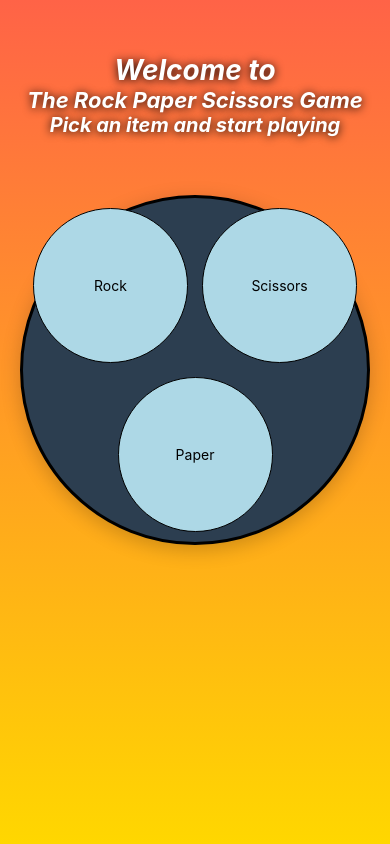
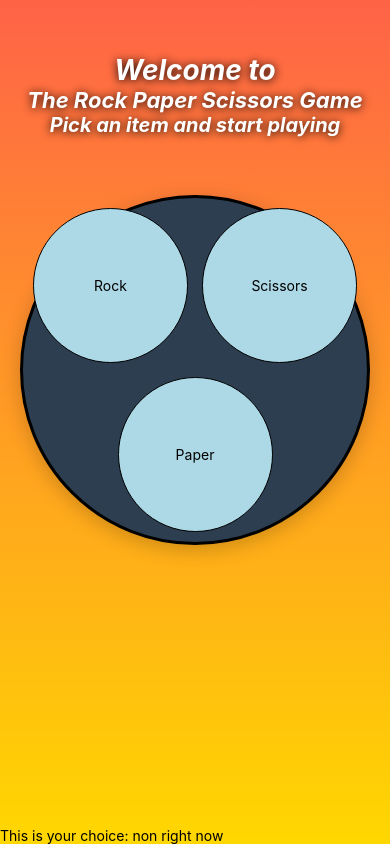
Before and after one commit to Clemond/Rock_paper_scissor_game_new, a React Native app: screen / in a window 390 px wide. Built offline with nearby package versions, Linux system fonts and the light colour scheme.

Commit message:
Added a PickDisplay component that displays the userPick on screen

```diff
--- a/App.js
+++ b/App.js
@@ -2,17 +2,23 @@ import { StatusBar } from "expo-status-bar";
 import { StyleSheet, Text, View } from "react-native";
 import Header from "./Components/Header";
 import ActionButtons from "./Components/ActionButtons";
+import PickDisplay from "./Components/PickDisplay";
 import { LinearGradient } from "expo-linear-gradient";
+import { useState } from "react";
 
 export default function App() {
-  const handlePress = (choice) => {
+  const [userChoice, setUserChoice] = useState("non right now");
+
+  const handleUserChoice = (choice) => {
+    setUserChoice(choice);
     console.log(`You chose:${choice}`);
   };
 
   return (
     <LinearGradient colors={["#FF6347", "#FFD700"]} style={styles.container}>
       <Header />
-      <ActionButtons onPress={handlePress} />
+      <ActionButtons onPress={handleUserChoice} />
+      <PickDisplay choice={userChoice} />
     </LinearGradient>
   );
 }
--- /dev/null
+++ b/Components/PickDisplay.js
@@ -0,0 +1,16 @@
+import { Text, View, StyleSheet } from "react-native";
+import { useState } from "react";
+
+export default function PickDisplay({ choice }) {
+  return (
+    <View styles={styles.container}>
+      <Text>This is your choice: {choice}</Text>
+    </View>
+  );
+}
+
+const styles = StyleSheet.create({
+  container: {
+    flex: 1,
+  },
+});
```
